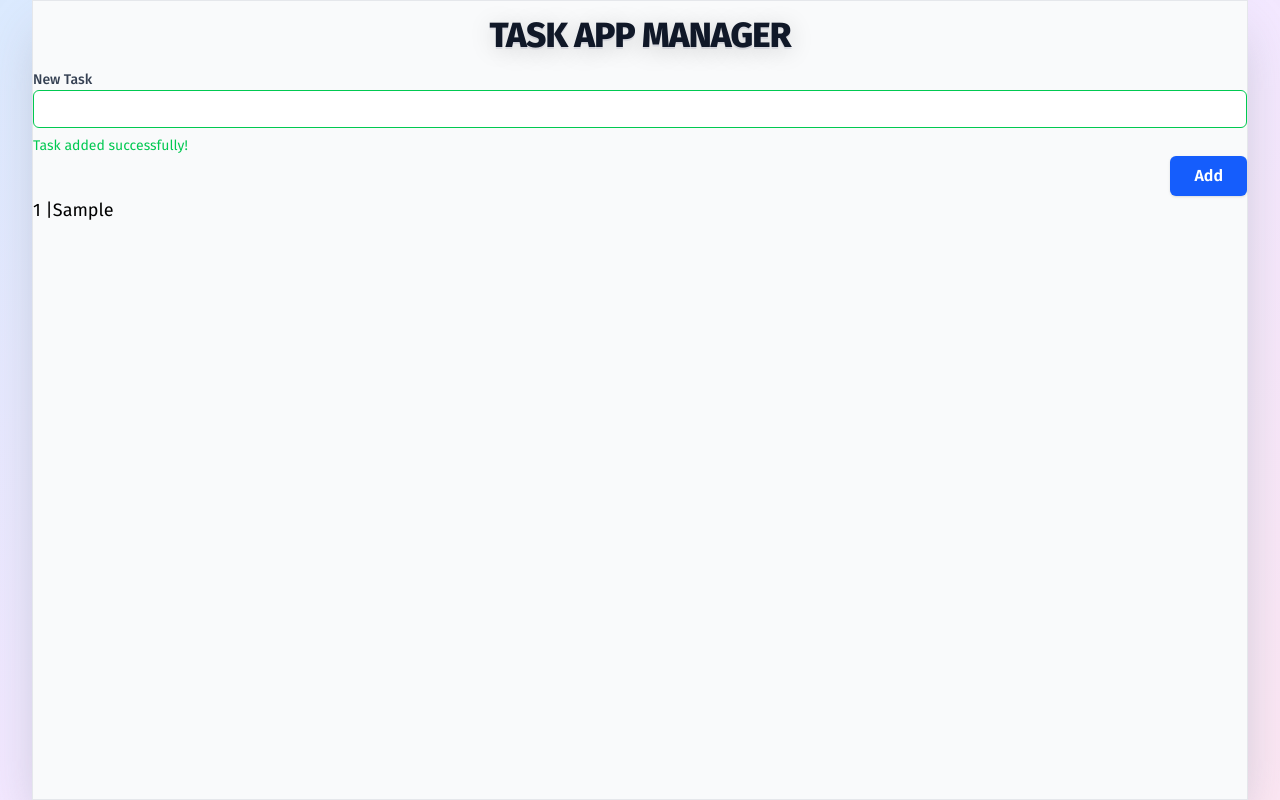
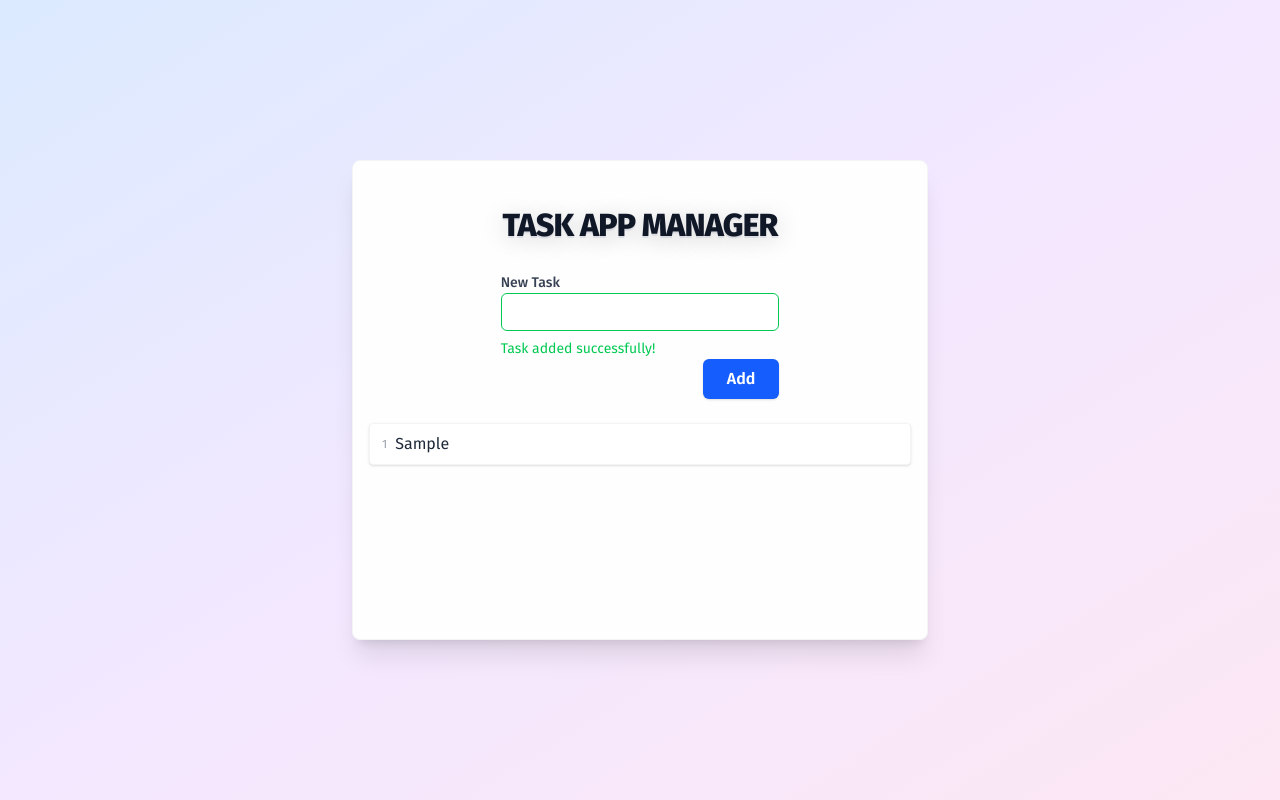
Before and after one commit to DiegoRoar/todo-tailwind-and-vue, a Vue app: page / in a window 1280 px wide. Both pictures are taken after typing "Sample" into the empty fields and a click on the button "Add". Built offline with nearby package versions, Linux system fonts and the light colour scheme.

Commit message:
New design

```diff
--- a/src/App.vue
+++ b/src/App.vue
@@ -1,23 +1,32 @@
 <template>
   <main
-    class="w-full h-screen bg-gradient-to-br from-blue-100 via-purple-100 to-pink-100"
+    class="min-h-screen flex items-center justify-center bg-gradient-to-br from-blue-100 via-purple-100 to-pink-100"
   >
     <div
-      class="w-full sm:w-[95%] mx-auto h-screen bg-gray-50 shadow-2xl shadow-gray-400/60 border border-gray-200"
+      class="w-full max-w-xl mx-auto min-h-screen md:min-h-[60vh] bg-white/95 shadow-xl border border-gray-100 rounded-lg flex flex-col items-center p-4"
     >
-      <h1 class="title-h1 text-[min(4.5vw,35px)] text-center my-2">
+      <h1 class="title-h1 text-[min(7vw,32px)] text-center my-6 tracking-tight">
         {{ title }}
       </h1>
       <FormTasks @add-task="addTask" />
-      <!-- <p>{{ tasks.length }}</p> -->
-      <p
-        v-for="(task, index) in tasks"
-        :key="task.id"
-        class="text-black text-lg"
-      >
-        {{ index + 1 }} |{{ task.title }}
-      </p>
-      <p v-if="tasks.length < 1">Add a task to get started...</p>
+      <div class="w-full mt-6">
+        <div
+          v-if="tasks.length < 1"
+          class="text-gray-400 text-center text-base italic py-8"
+        >
+          Add a task to get started...
+        </div>
+        <ul v-else class="space-y-2">
+          <li
+            v-for="(task, index) in tasks"
+            :key="task.id"
+            class="flex items-center gap-2 bg-white border border-gray-100 rounded px-3 py-2 shadow-sm text-gray-800 text-base"
+          >
+            <span class="text-xs text-gray-400">{{ index + 1 }}</span>
+            <span class="flex-1 truncate">{{ task.title }}</span>
+          </li>
+        </ul>
+      </div>
     </div>
   </main>
 </template>
```
